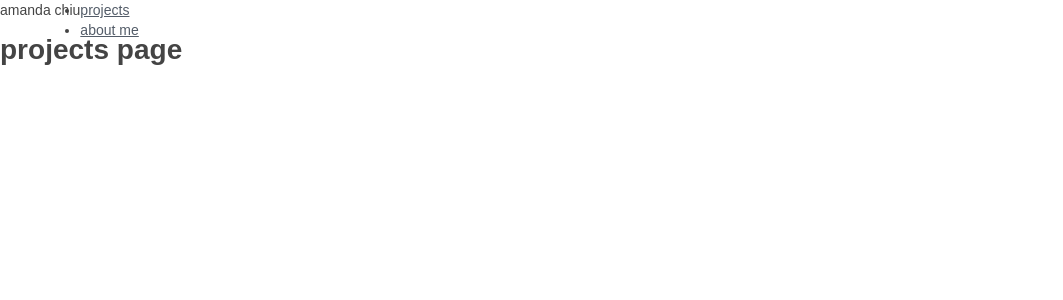
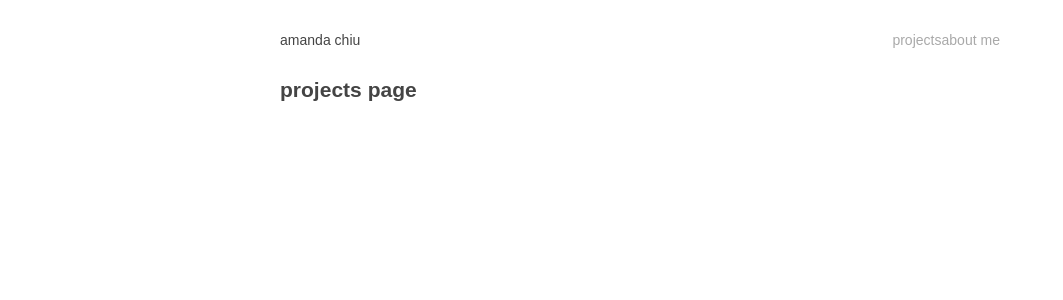
Before and after one commit to amandachiuu/amandachiuu.github.io, a Jekyll site: the page built from projects.html, in a window 1280 px wide. Shown: the top 300 px of the page, without its empty margins (0-1063 px from the left). Built offline with Jekyll 4.4.1, drawn with Linux system fonts in a browser that asks for light colours; some web fonts are replaced.

Commit message:
functional styled nav, some margins

```diff
--- a/_layouts/default.html
+++ b/_layouts/default.html
@@ -1,7 +1,7 @@
 <!DOCTYPE html>
 <html>
 <head>
-<title>amanda chiu</title>
+<title>Amanda Chiu</title>
 <link rel="stylesheet" type="text/css" href="/css/base.css">
 </head>
 <body>
@@ -15,5 +15,6 @@
   <div class="content">
     {{ content }}
   </div>
+  <script src="../scripts/main.js"></script>
 </body>
 </html>
--- a/css/base.css
+++ b/css/base.css
@@ -12,19 +12,35 @@ body {
   font-size: 14px;
   letter-spacing: 0.001em;
   line-height: 20px;
+
+  width: 100%;
+  max-width: 720px;
+  margin: 0 auto;
 }
 
 header {
-  display: inline-block;
+  display: flex;
+  justify-content: space-between;
+
+  margin: 30px auto;
 }
-
-.navigation {
-  float: right;
-}
-
-.navigation a {
-  color: #535c68;
-}
-.navigation a:hover {
-  background: #ffbe76;
-}
+  header ul {
+    margin: 0;
+    text-align: left;
+    display: flex;
+  }
+  header ul li {
+    list-style: none;
+    justify-content: space-around;
+  }
+  header ul li a[href] {
+    color: #a9a9a9;
+    text-decoration: none;
+  }
+  header ul li a[href]:hover {
+    color: #444;
+  }
+  header ul li a[href].active {
+    color: #444;
+    background: #ffbe76;
+  }
--- a/projects.html
+++ b/projects.html
@@ -1,4 +1,4 @@
 ---
 layout: default
 ---
-<h1>projects page</h1>
+<h2>projects page</h2>
--- /dev/null
+++ b/scripts/main.js
@@ -0,0 +1,6 @@
+function main() {
+  const activeLink = document.querySelectorAll(`header ul li a[href="${location.pathname}"]`);
+  activeLink[0].classList.add("active");
+}
+
+document.addEventListener('DOMContentLoaded', main);
```
